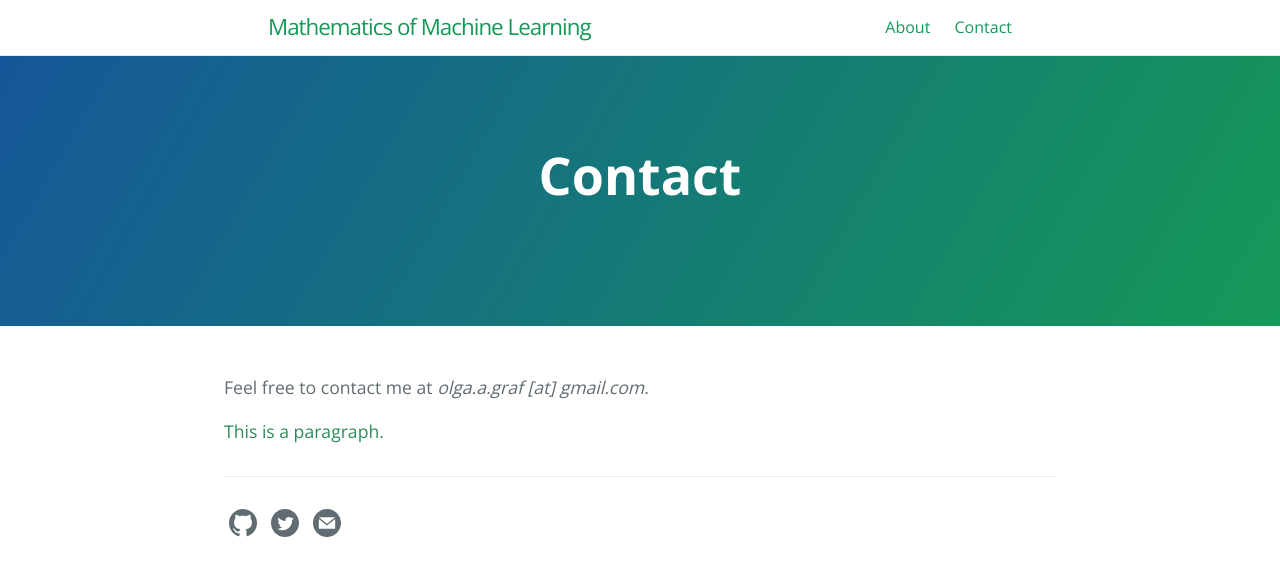
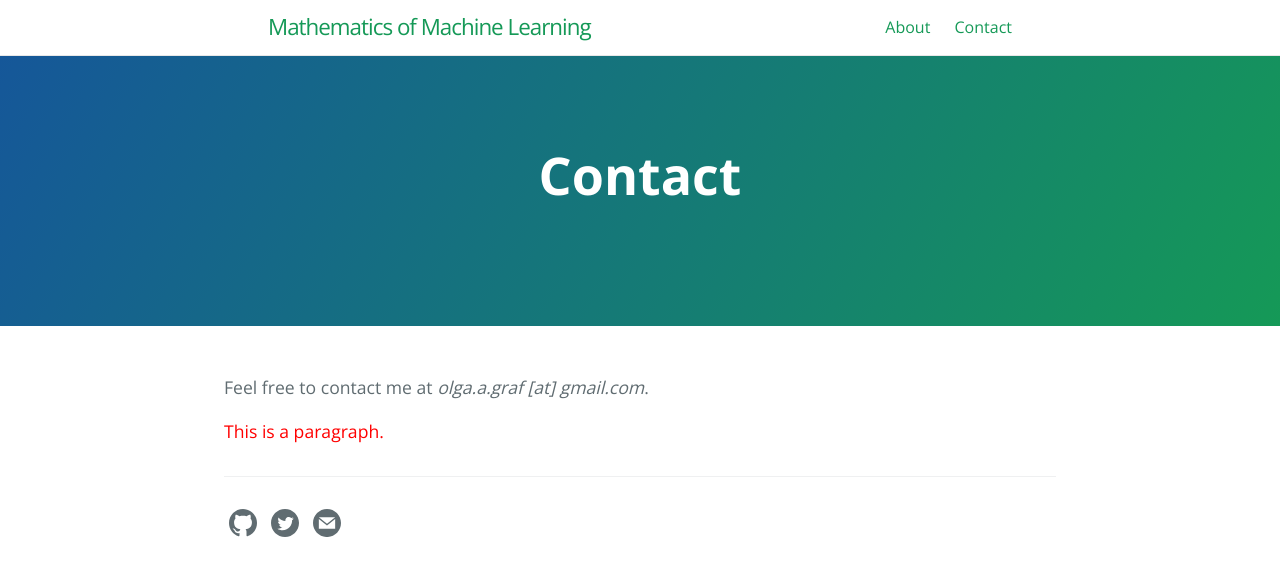
Before and after one commit to olgagraf/olgagraf.github.io, a Jekyll site: the page built from contact.md, in a window 1280 px wide. Shown: the top 576 px of the page. Built offline with Jekyll 4.4.1, drawn with Linux system fonts in a browser that asks for light colours.

Commit message:
Update contact.md

```diff
--- a/contact.md
+++ b/contact.md
@@ -7,7 +7,7 @@ order: 1
 ---
 
 Feel free to contact me at *olga.a.graf [at] gmail.com*.
-<p style="color:SeaGreen">This is a paragraph.</p>
+<p style="color:red">This is a paragraph.</p>
 
 
 
```
